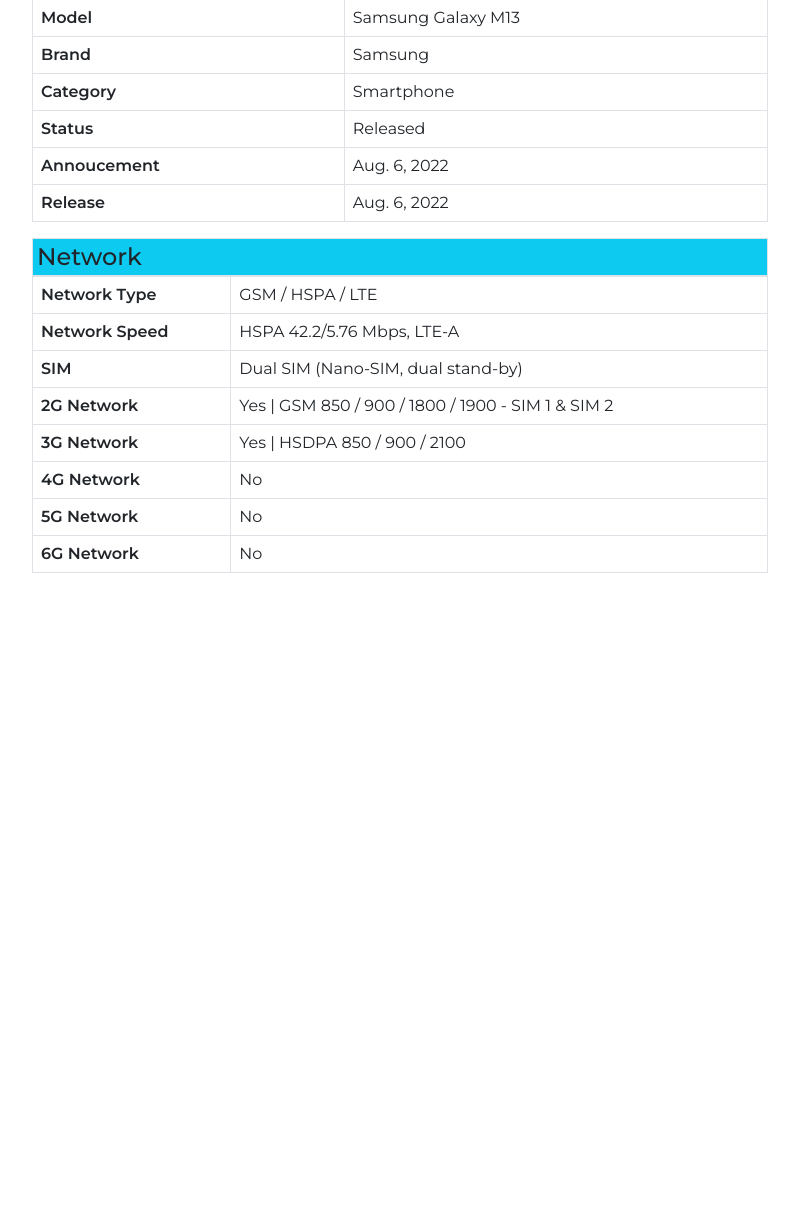
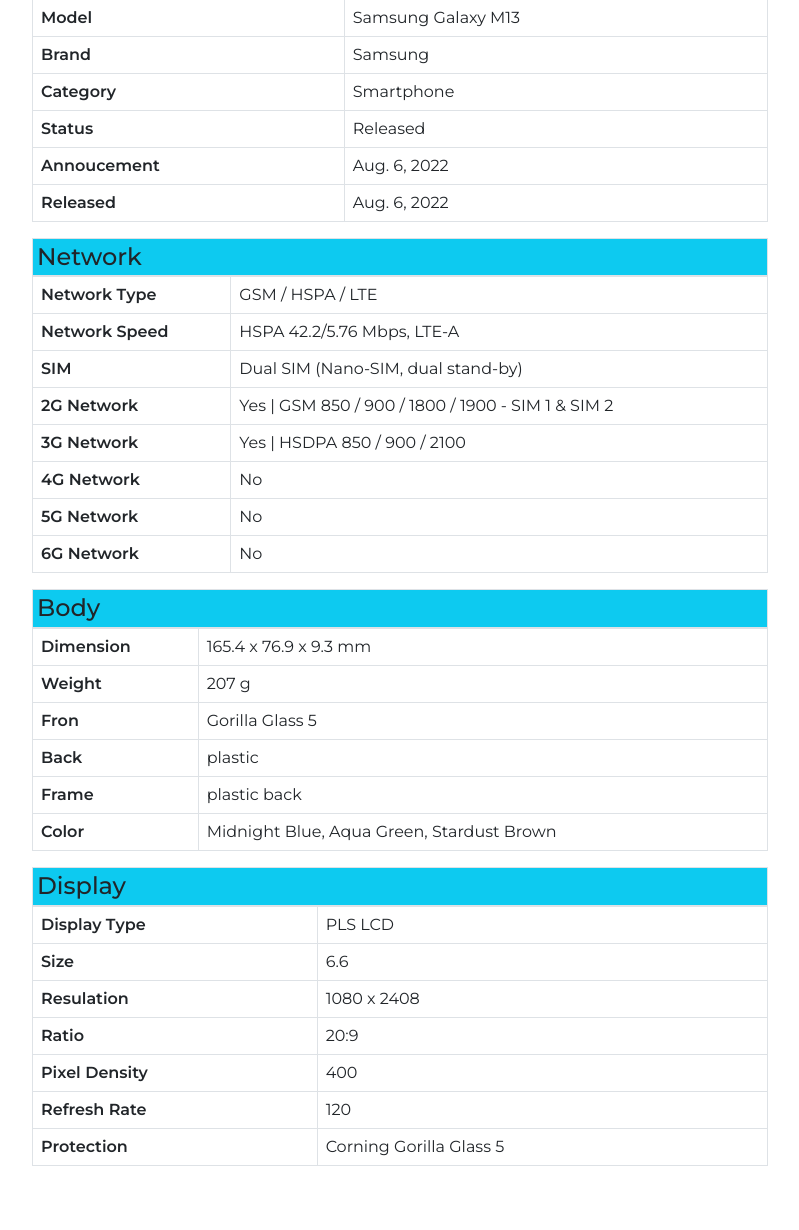
Before and after one commit to engnraminul/Phone-Store, a Django app: a page that uses templates/phone/phone_details.html in a window 1280 px wide. Shown: the part 653-1883 px from the top of the page, without its empty margins (50-849 px from the left). Before the commit the page ends 1226 px from the top, so only its background shows below. Run offline with Django 4.2, Linux system fonts and the light colour scheme; data comes from the database, SQL or seed files in the repository; both versions use the stored data as it was after the commit; parts of the project's set-up code (start-up, migrations or seed data) failed here and were passed over; some libraries are stand-ins or nearby versions.

Commit message:
Create Body and display Spec table

```diff
--- a/templates/phone/phone_details.html
+++ b/templates/phone/phone_details.html
@@ -61,8 +61,10 @@
                     <td class="td-data">{{phone.annoucement}}</td>
                    </tr>
                    <tr>
-                    <td class="td-title">Release</td>
+                    {% if phone.release %}
+                         <td class="td-title">Released</td>
                          <td class="td-data">{{phone.release}}</td>
+                         {% endif %}
                    </tr>
 
 
@@ -149,6 +151,128 @@
                 </tbody>
              </table>
 
+
+             <! -- Body -->
+             <table class="table table-bordered text-start table-hover" style="LINE-HEIGHT:20px">
+                <h4 class="border mb-0 p-1 text-start bg-info">Body</h4>
+
+                <tbody>
+
+                   <tr>
+                    {% if phone.dimension %}
+                         <td class="td-title">Dimension</td>
+                         <td class="td-data">{{phone.dimension}}</td>
+                         {% endif %}
+                   </tr>
+                   <tr>
+                    {% if phone.weight %}
+                         <td class="td-title">Weight</td>
+                         <td class="td-data">{{phone.weight}}</td>
+                         {% endif %}
+                   </tr>
+                   <tr>
+                    {% if phone.front %}
+                         <td class="td-title">Fron</td>
+                         <td class="td-data">{{phone.front}}</td>
+                         {% endif %}
+                   </tr>
+                   <tr>
+                    {% if phone.back %}
+                         <td class="td-title">Back</td>
+                         <td class="td-data">{{phone.back}}</td>
+                         {% endif %}
+                   </tr>
+                   <tr>
+                    {% if phone.frame %}
+                         <td class="td-title">Frame</td>
+                         <td class="td-data">{{phone.frame}}</td>
+                         {% endif %}
+                   </tr>
+                   <tr>
+                    {% if phone.color %}
+                         <td class="td-title">Color</td>
+                         <td class="td-data">{{phone.color}}</td>
+                         {% endif %}
+                   </tr>
+                   <tr>
+                    {% if phone.body_feature %}
+                         <td class="td-title">Features</td>
+                         <td class="td-data">{{phone.body_feature}}</td>
+                         {% endif %}
+                   </tr>
+
+
+                </tbody>
+             </table>
+
+
+             <! -- Display -->
+             <table class="table table-bordered text-start table-hover" style="LINE-HEIGHT:20px">
+                <h4 class="border mb-0 p-1 text-start bg-info">Display</h4>
+
+                <tbody>
+
+                   <tr>
+                    {% if phone.display_type %}
+                         <td class="td-title">Display Type</td>
+                         <td class="td-data">{{phone.display_type}}</td>
+                         {% endif %}
+                   </tr>
+                   <tr>
+                    {% if phone.size %}
+                         <td class="td-title">Size</td>
+                         <td class="td-data">{{phone.size}}</td>
+                         {% endif %}
+                   </tr>
+                   <tr>
+                    {% if phone.resulation %}
+                         <td class="td-title">Resulation</td>
+                         <td class="td-data">{{phone.resulation}}</td>
+                         {% endif %}
+                   </tr>
+                   <tr>
+                    {% if phone.ratio %}
+                         <td class="td-title">Ratio</td>
+                         <td class="td-data">{{phone.ratio}}</td>
+                         {% endif %}
+                   </tr>
+                   <tr>
+                    {% if phone.pixel_density %}
+                         <td class="td-title">Pixel Density</td>
+                         <td class="td-data">{{phone.pixel_density}}</td>
+                         {% endif %}
+                   </tr>
+                   <tr>
+                    {% if phone.refresh_rate %}
+                         <td class="td-title">Refresh Rate</td>
+                         <td class="td-data">{{phone.refresh_rate}}</td>
+                         {% endif %}
+                   </tr>
+                   <tr>
+                    {% if phone.protection %}
+                         <td class="td-title">Protection</td>
+                         <td class="td-data">{{phone.protection}}</td>
+                         {% endif %}
+                   </tr>
+                   <tr>
+                    {% if phone.second_display %}
+                         <td class="td-title">2nd Display</td>
+                         <td class="td-data">{{phone.second_display}}</td>
+                         {% endif %}
+                   </tr>
+                   <tr>
+                    {% if phone.display_features %}
+                         <td class="td-title">Features</td>
+                         <td class="td-data">{{phone.display_features}}</td>
+                         {% endif %}
+                   </tr>
+
+
+                </tbody>
+             </table>
+
+
+
         </div>
       </div>
 
```
Also changed, not shown: db.sqlite3. Lines whose indentation alone changed are shown as unchanged.
